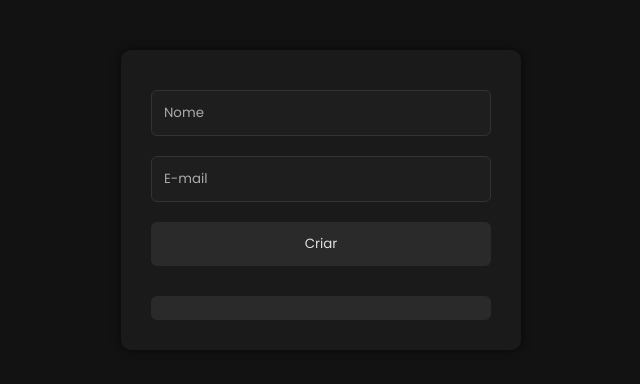
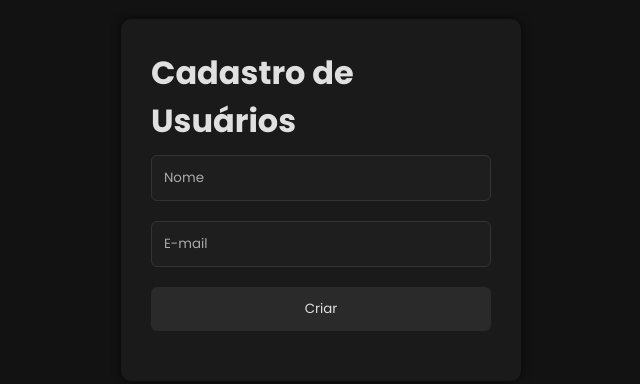
Before and after one commit to sarasmorais/atv-json2, a website with bundled scripts: page index.html in a window 1280 px wide. Shown: the part 200-584 px from the top of the page, without its empty margins (319-959 px from the left). Built offline with nearby package versions, Linux system fonts and the light colour scheme.

Commit message:
excl btton

```diff
--- a/index.html
+++ b/index.html
@@ -8,6 +8,7 @@
 </head>
 <body>
     <div class="container">
+    <h1>Cadastro de Usuários</h1>
     <input type="text" id="nome" placeholder="Nome">
     <input type="email" id="email" placeholder="E-mail">
     <button id="btnCriar">Criar</button>
@@ -17,7 +18,6 @@
 
     <div id="mensagemLista" class="mensagem-info" style="display:none;"></div>
     <ul id="listaUsuarios"></ul>
-    <button id="btn"></button>
     <button id="edt" style="display:none;">Editar</button>
     <button id="exc" style="display:none;">Excluir</button>
   </div>
```
